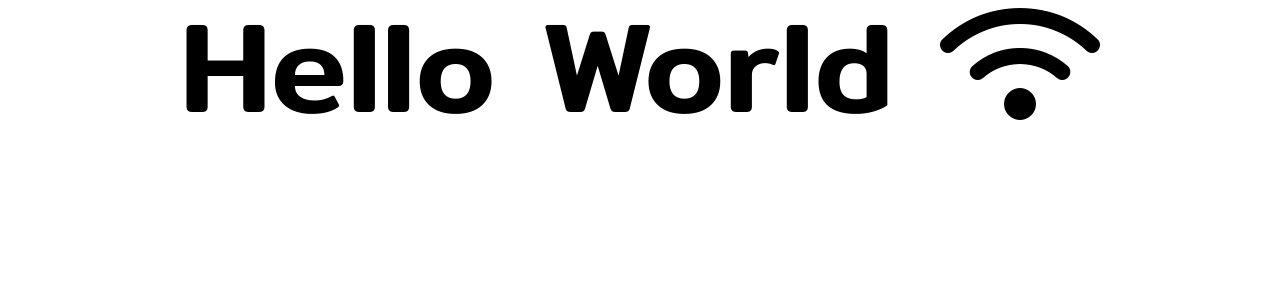
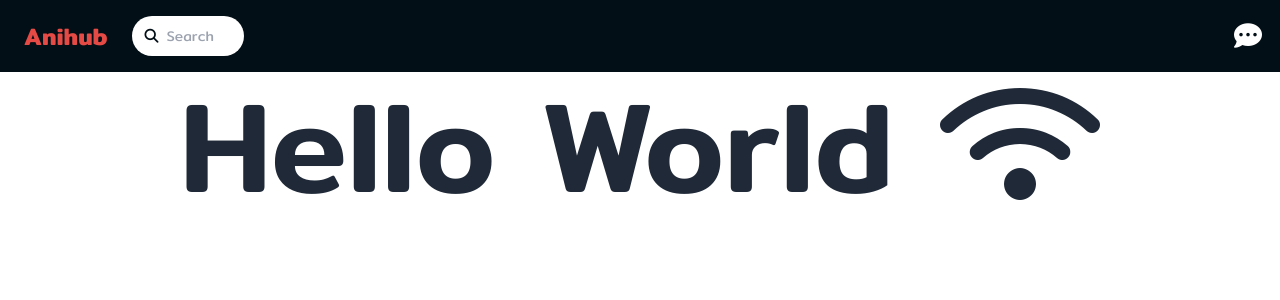
Before and after one commit to ice6504/AnimeSocialHub, a Next.js app: page / in a window 1280 px wide. Shown: the top 300 px of the page. Built offline with nearby package versions, Linux system fonts and the light colour scheme.

Commit message:
Add Header

```diff
--- /dev/null
+++ b/src/app/components/Header.jsx
@@ -0,0 +1,30 @@
+import Link from "next/link";
+
+function Header() {
+  return (
+    <>
+      <div className="navbar py-3 bg-secondary text-white fixed inset-x-0 top-0">
+        <div className="navbar-start space-x-2">
+          <Link
+            href="/"
+            className="text-primary font-semibold text-2xl text-center transition-all ease-in-out duration-300 px-4 active:scale-95"
+          >
+            Anihub
+          </Link>
+          {/* search */}
+          <label className="input input-sm h-10 w-28 focus-within:w-64 hover:w-64 input-ghost bg-white text-secondary rounded-full flex items-center gap-2 transition-all ease-in-out duration-500">
+            <i class="fa-solid fa-magnifying-glass font-bold"></i>
+            <input type="text" className="grow" placeholder="Search" />
+          </label>
+        </div>
+        <div className="navbar-end">
+          <Link href="" className="btn btn-circle btn-ghost">
+            <i class="fa-solid fa-comment-dots fa-2xl"></i>
+          </Link>
+        </div>
+      </div>
+    </>
+  );
+}
+
+export default Header;
--- a/src/app/layout.jsx
+++ b/src/app/layout.jsx
@@ -2,9 +2,12 @@ import { Mitr } from "next/font/google";
 import "./globals.css";
 import "@fortawesome/fontawesome-free/css/all.min.css";
 
+// components
+import Header from "./components/Header";
+
 const mitr = Mitr({
   subsets: ["latin"],
-  weight: ["200","300","400","500","600","700"],
+  weight: ["200", "300", "400", "500", "600", "700"],
   variable: "--font-mitr",
 });
 
@@ -15,8 +18,11 @@ export const metadata = {
 
 export default function RootLayout({ children }) {
   return (
-    <html lang="en">
-      <body className={mitr.className}>{children}</body>
+    <html lang="en" data-theme="light">
+      <body className={`${mitr.className}`}>
+        <Header />
+        <main className="pt-20 min-h-screen">{children}</main>
+      </body>
     </html>
   );
 }
--- a/src/app/page.jsx
+++ b/src/app/page.jsx
@@ -1,9 +1,9 @@
 export default function Home() {
   return (
-    <main className="min-h-screen flex flex-col items-center">
+    <div className="flex flex-col items-center">
       <h1 className="text-9xl font-medium">
         Hello World <i className="fa-solid fa-wifi"></i>
       </h1>
-    </main>
+    </div>
   );
 }
--- a/tailwind.config.js
+++ b/tailwind.config.js
@@ -16,6 +16,14 @@ module.exports = {
   },
   plugins: [require("daisyui")],
   daisyui: {
-    themes: [""],
+    themes: [
+      {
+        light: {
+          ...require("daisyui/src/theming/themes")["light"],
+          primary: "#E64A45",
+          secondary: "#030F16",
+        },
+      },
+    ],
   },
 };
```
